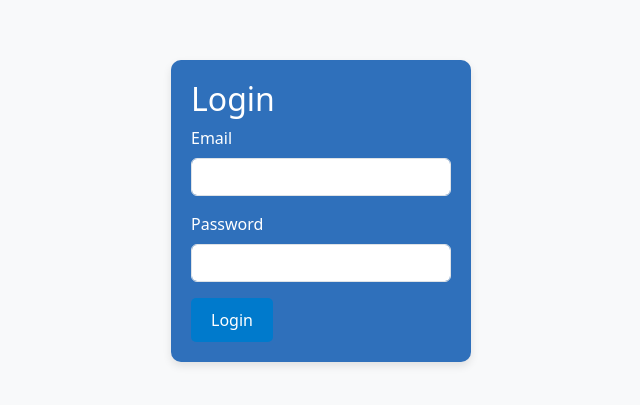
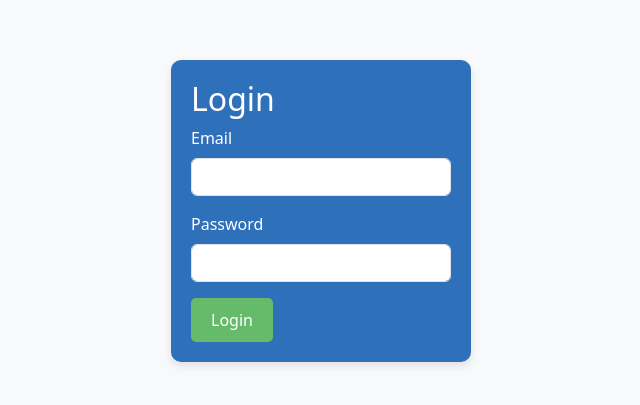
Before and after one commit to centGeek/DormConnect, a React (Vite) app in the folder frontend/: page / in a window 1280 px wide. Shown: the part 189-594 px from the top of the page, without its empty margins (319-959 px from the left). Built offline with nearby package versions, Linux system fonts and the light colour scheme.

Commit message:
Unified styles

```diff
--- a/frontend/src/Events/EventsCreate.css
+++ b/frontend/src/Events/EventsCreate.css
@@ -12,7 +12,7 @@
 
 .events-create-container h2 {
     font-size: 1.8rem;
-    color: #007acc;
+    color: #388e3c;
     margin-bottom: 20px;
     text-align: center;
 }
@@ -49,7 +49,7 @@
 .form-group input:focus,
 .form-group textarea:focus,
 .form-group select:focus {
-    border-color: #007acc;
+    border-color: #388e3c;
     outline: none;
 }
 
@@ -62,7 +62,7 @@ textarea {
     padding: 10px 20px;
     font-size: 1rem;
     color: #fff;
-    background-color: #007acc;
+    background-color: #66bb6a;
     border: none;
     border-radius: 5px;
     cursor: pointer;
@@ -70,5 +70,5 @@ textarea {
 }
 
 .btn-primary:hover {
-    background-color: #005fa3;
+    background-color: #388e3c;
 }
```
